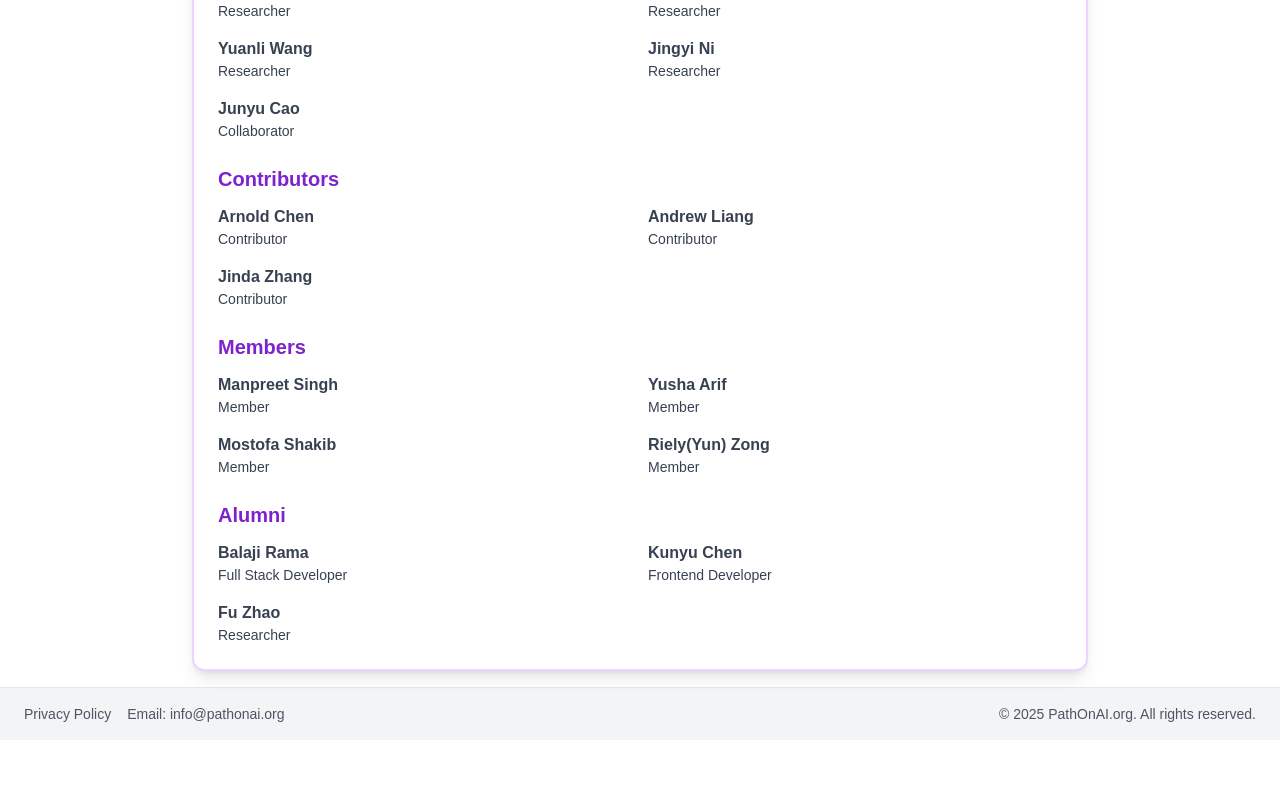
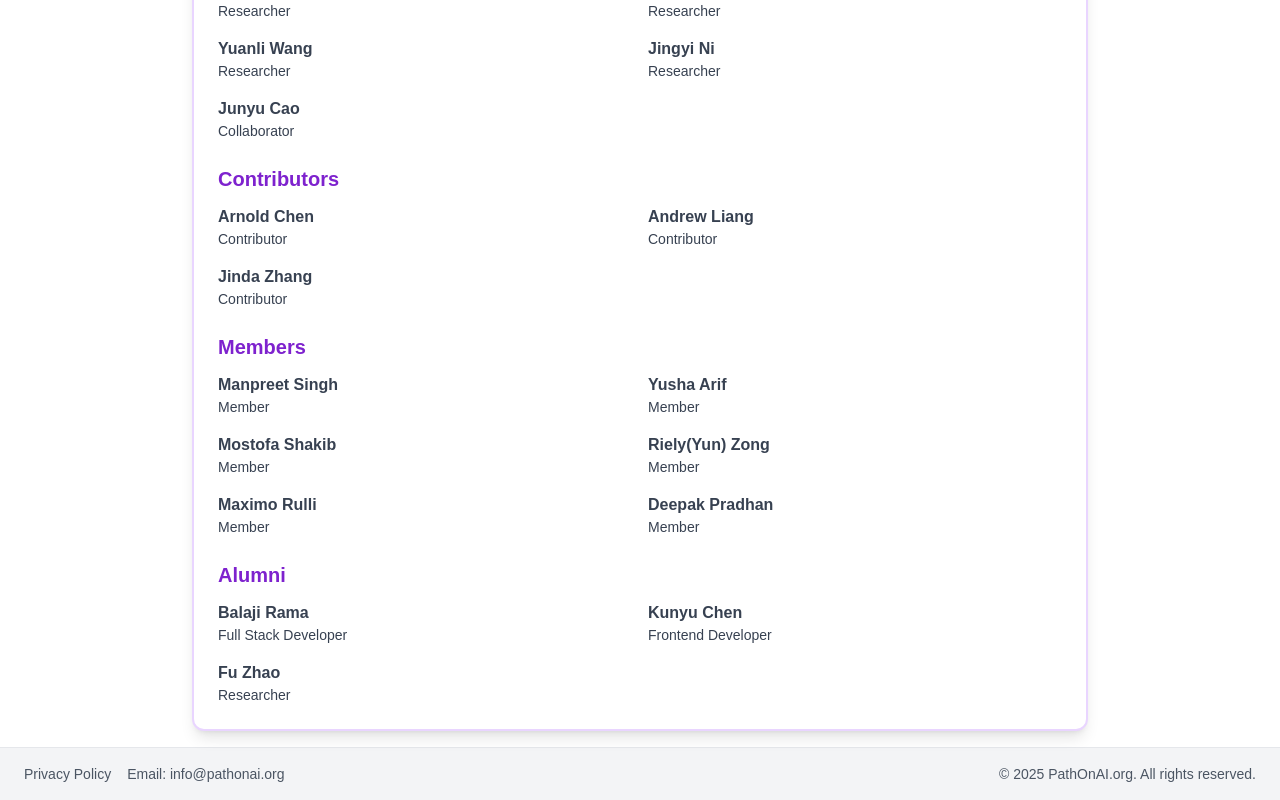
Before and after one commit to PathOnAIOrg/PathOnAI.org, a Next.js app in the folder website-app/: page / in a window 1280 px wide. Shown: the part 939-1739 px from the top of the page. Before the commit the page ends 1679 px from the top, so only its background shows below. Built offline with nearby package versions, Linux system fonts and the light colour scheme; no server answers.

Commit message:
update member list

```diff
--- a/website-app/pages/index.tsx
+++ b/website-app/pages/index.tsx
@@ -138,6 +138,14 @@ const Home = () => {
                     <p className="font-semibold">Riely(Yun) Zong</p>
                     <p className="text-sm">Member</p>
                   </div>
+                  <div className="text-gray-700 dark:text-gray-300">
+                    <p className="font-semibold">Maximo Rulli</p>
+                    <p className="text-sm">Member</p>
+                  </div>
+                  <div className="text-gray-700 dark:text-gray-300">
+                    <p className="font-semibold">Deepak Pradhan</p>
+                    <p className="text-sm">Member</p>
+                  </div>
                 </div>
               </div>
 
```
